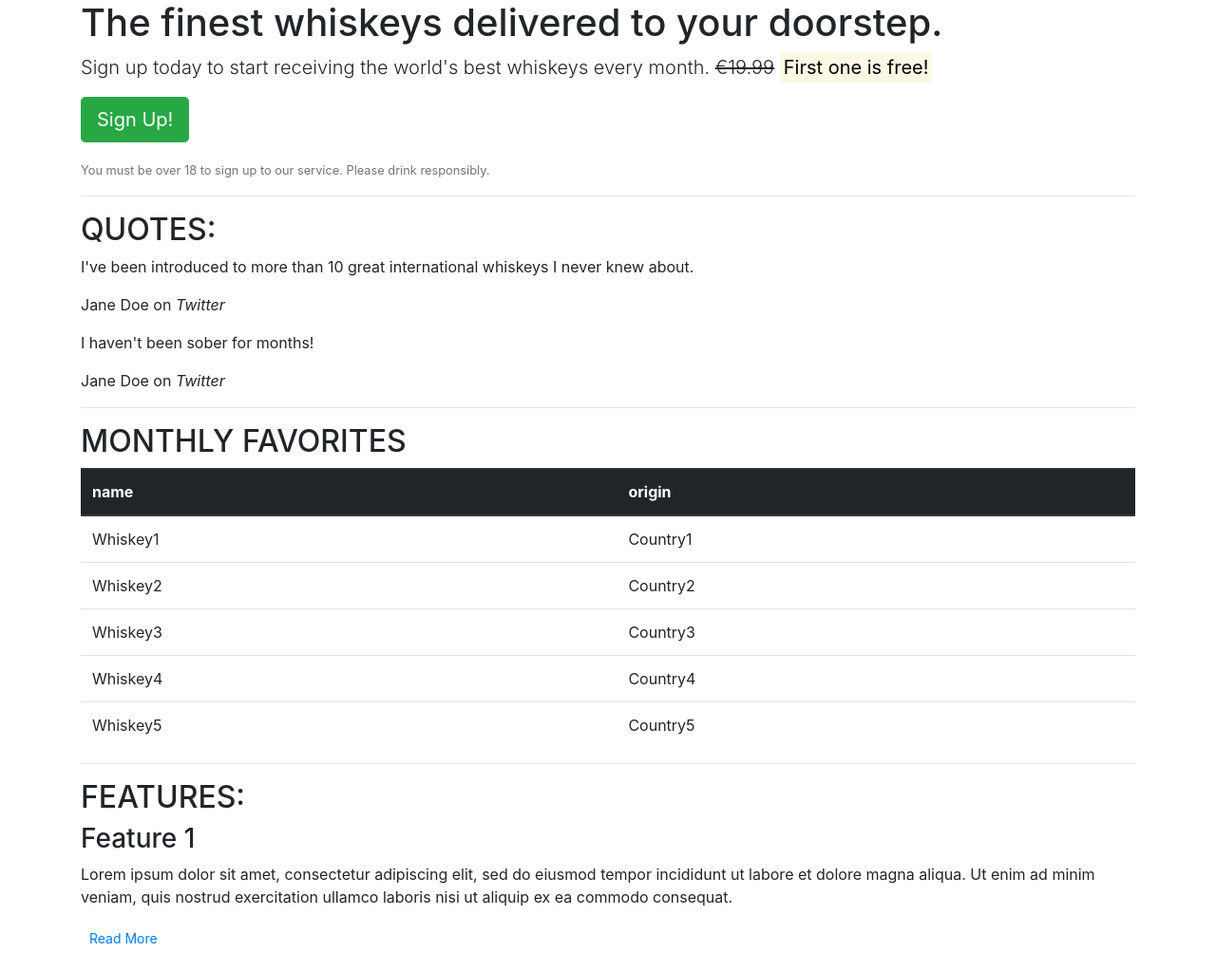
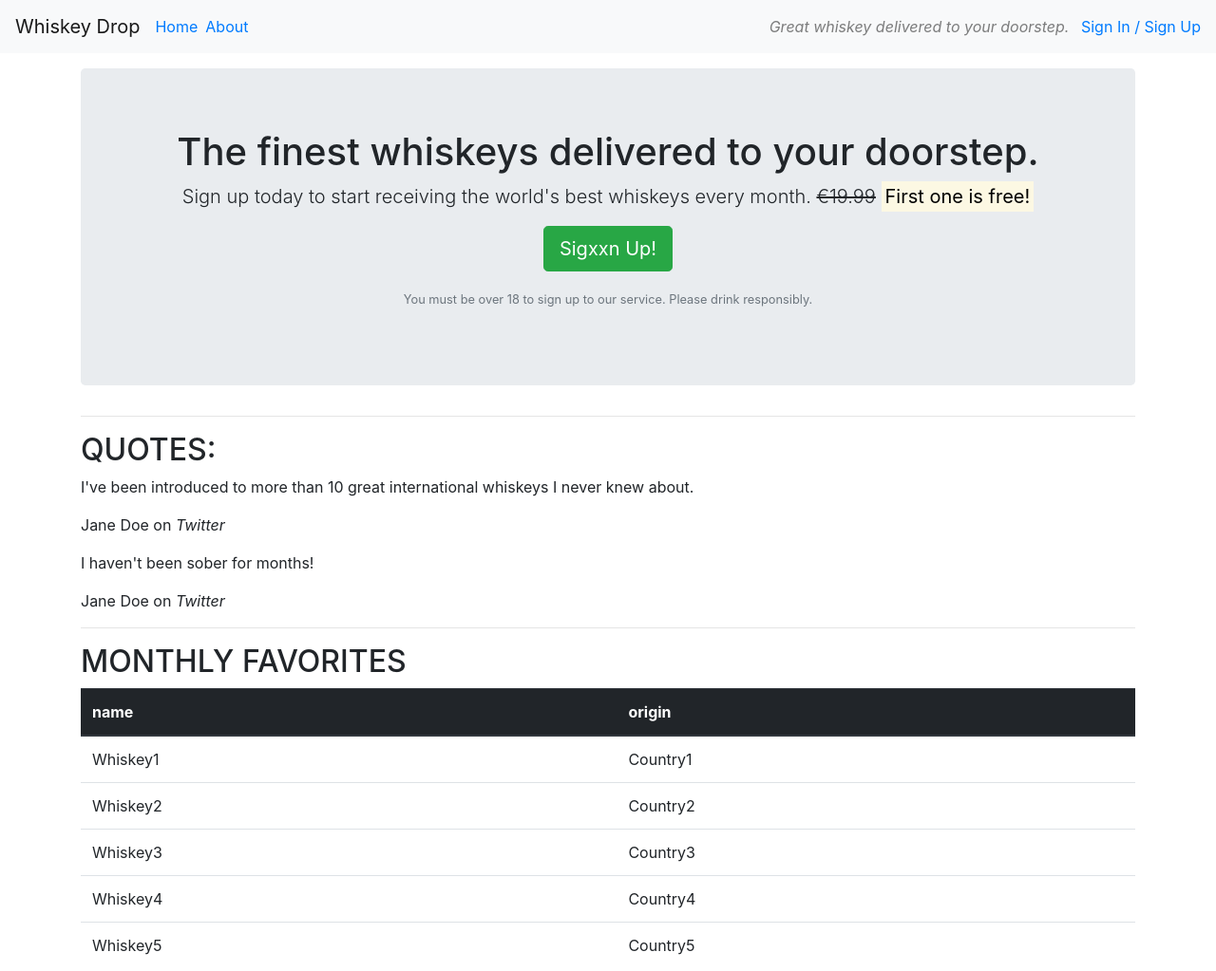
Before and after one commit to VAhola/bootstrap1, a plain HTML site: page index.html in a window 1280 px wide. Shown: the top 1023 px of the page at 95% size. Drawn offline with nearby package versions, Linux system fonts and the light colour scheme.

Commit message:
edit whiskey drop

```diff
--- a/index.html
+++ b/index.html
@@ -9,12 +9,28 @@
 </head>
 
 <body>
-    <article class="container">
+    <nav class="navbar navbar-light bg-light navbar-expand-sm">
+    <a href="/" class="navbar-brand">Whiskey Drop</a>
+    <ul class="navbar-nav mr-auto">
+        <li class="active nav-item mr-2"><a class="nav link" href="/">Home</a></li>
+        <li class="nav-item mr-2"><a class="nav link" href="/about">About</a></li>
+        <li class="nav-item mr-2 d-block d-sm-none"><a class="nav link" href="/login">Sign in /Sign up</a></li>
+    </ul>
+    <div class="d-none d-md-block">
+        <p class="navbar-text my-auto mr-2"><i>Great whiskey delivered to your doorstep.</i></p>
+        <a href="/login">Sign In / Sign Up</a>
+    </div>
+</nav>
+
+    <article class="container mt-3">
         <!-- Callout -->
-        <section class="callout">
+        <section class="callout jumbotron text-center">
             <h1>The finest whiskeys delivered to your doorstep.</h1>
-            <p class="lead">Sign up today to start receiving the world's best whiskeys every month. <s>€19.99</s> <strong><mark>First one is free!</mark></strong></p>
-            <p><button class="btn btn-lg btn-success">Sign Up!</button></p>
+            <p class="lead">Sign up today to start receiving the world's best whiskeys every month.
+                <s class="d-none d-sm-inline">€19.99</s>
+                <span class="d-inline d-sm-none"><br></span>
+                <strong><mark>First one is free!</mark></strong></p>
+            <p><button class="btn btn-lg btn-success">Sigxxn Up!</button></p>
             <p class="text-muted"><small>You must be over 18 to sign up to our service. Please drink responsibly.</small></p>
         </section>
         <!-- /.callout -->
```
